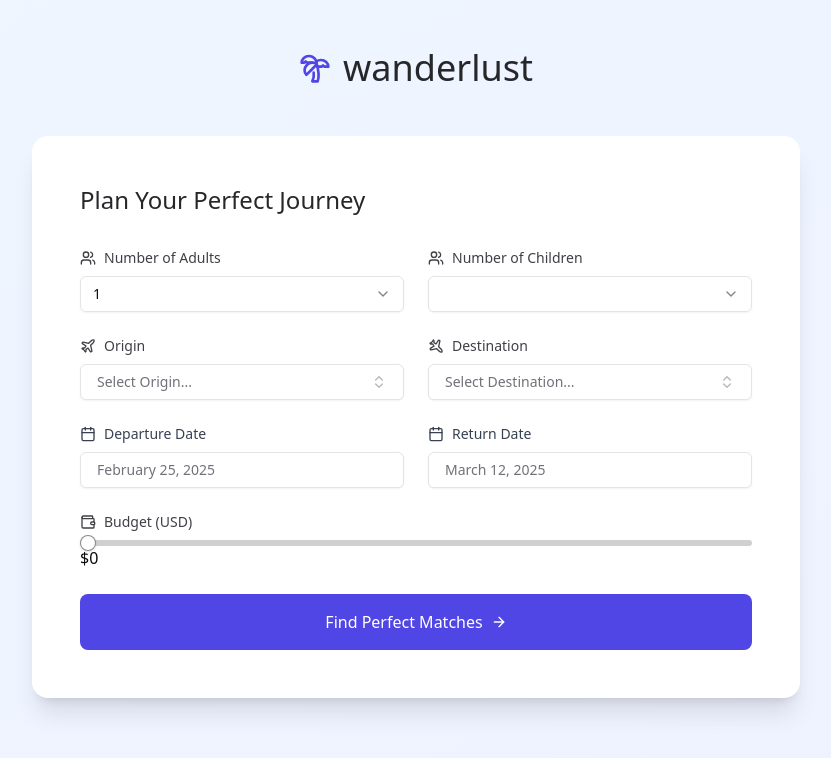
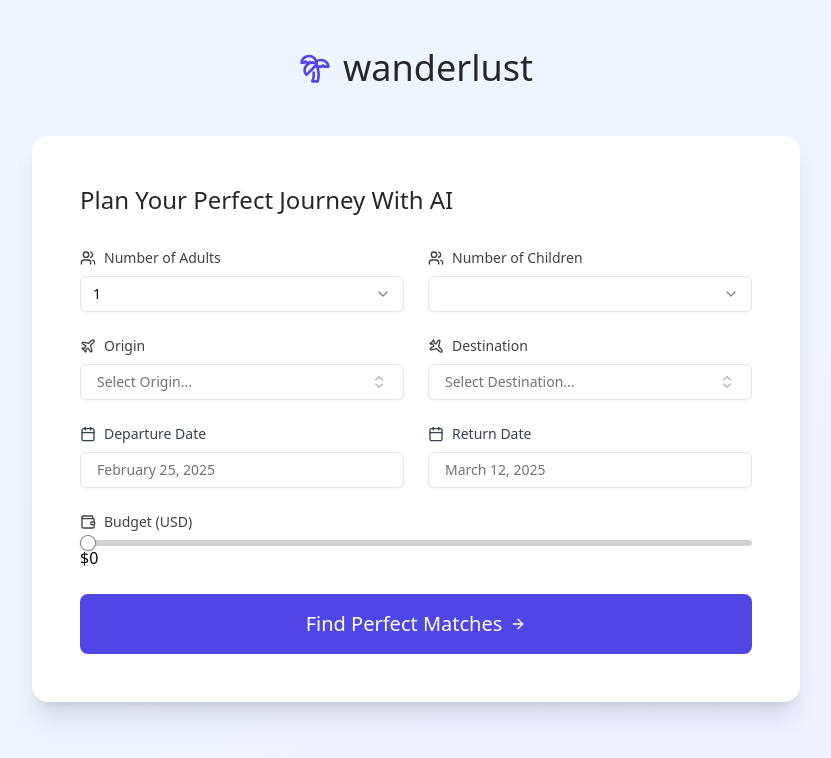
Before and after one commit to alexxtomas/wanderlust, a Next.js app: page / in a window 1280 px wide. Shown: the top 758 px of the page, without its empty margins (224-1055 px from the left). Built offline with nearby package versions, Linux system fonts and the light colour scheme.

Commit message:
Improve trip form and flow UI with enhanced typography and wording

```diff
--- a/src/components/find-trip-flow.tsx
+++ b/src/components/find-trip-flow.tsx
@@ -10,7 +10,9 @@ function BaseFindTripFlow() {
   if (step === 1) {
     return (
       <div className="bg-white rounded-2xl shadow-xl p-8 md:p-12 max-w-3xl mx-auto transform transition-all">
-        <h2 className="text-2xl font-light text-zinc-800 mb-8">Plan Your Perfect Journey</h2>
+        <h2 className="text-2xl font-light text-zinc-800 mb-8">
+          Plan Your Perfect Journey With AI
+        </h2>
 
         <TripForm />
       </div>
--- a/src/components/trip-form.tsx
+++ b/src/components/trip-form.tsx
@@ -112,7 +112,7 @@ export function TripForm() {
         type="submit"
         className="w-full bg-indigo-600 text-white py-4 px-6 rounded-lg hover:bg-indigo-700 transition-colors flex items-center justify-center space-x-2 group"
       >
-        <span>Find Perfect Matches</span>
+        <span className="text-xl font-medium">Find Perfect Matches</span>
         <ArrowRight className="w-4 h-4 transform group-hover:translate-x-1 transition-transform" />
       </button>
     </form>
```
